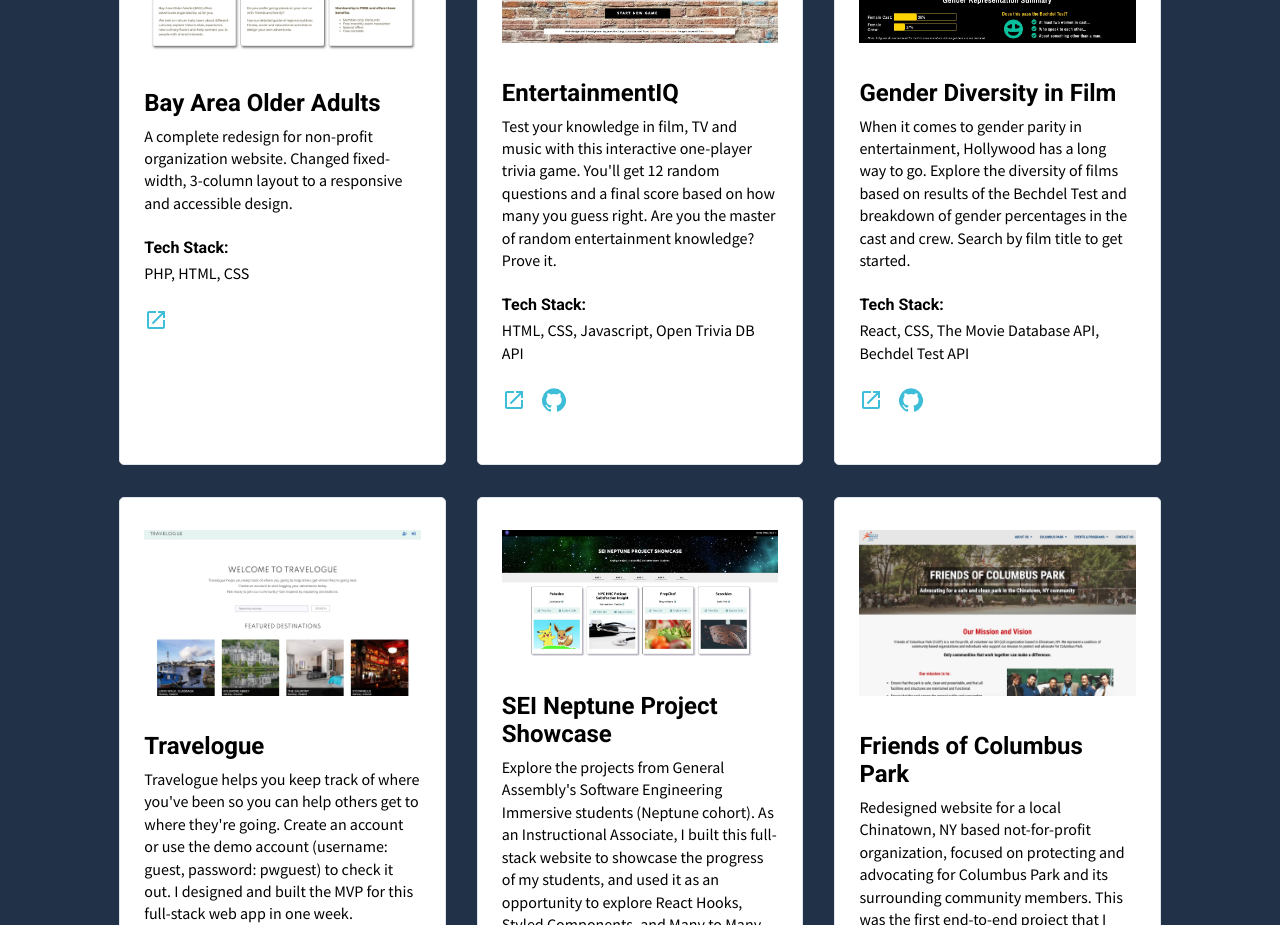
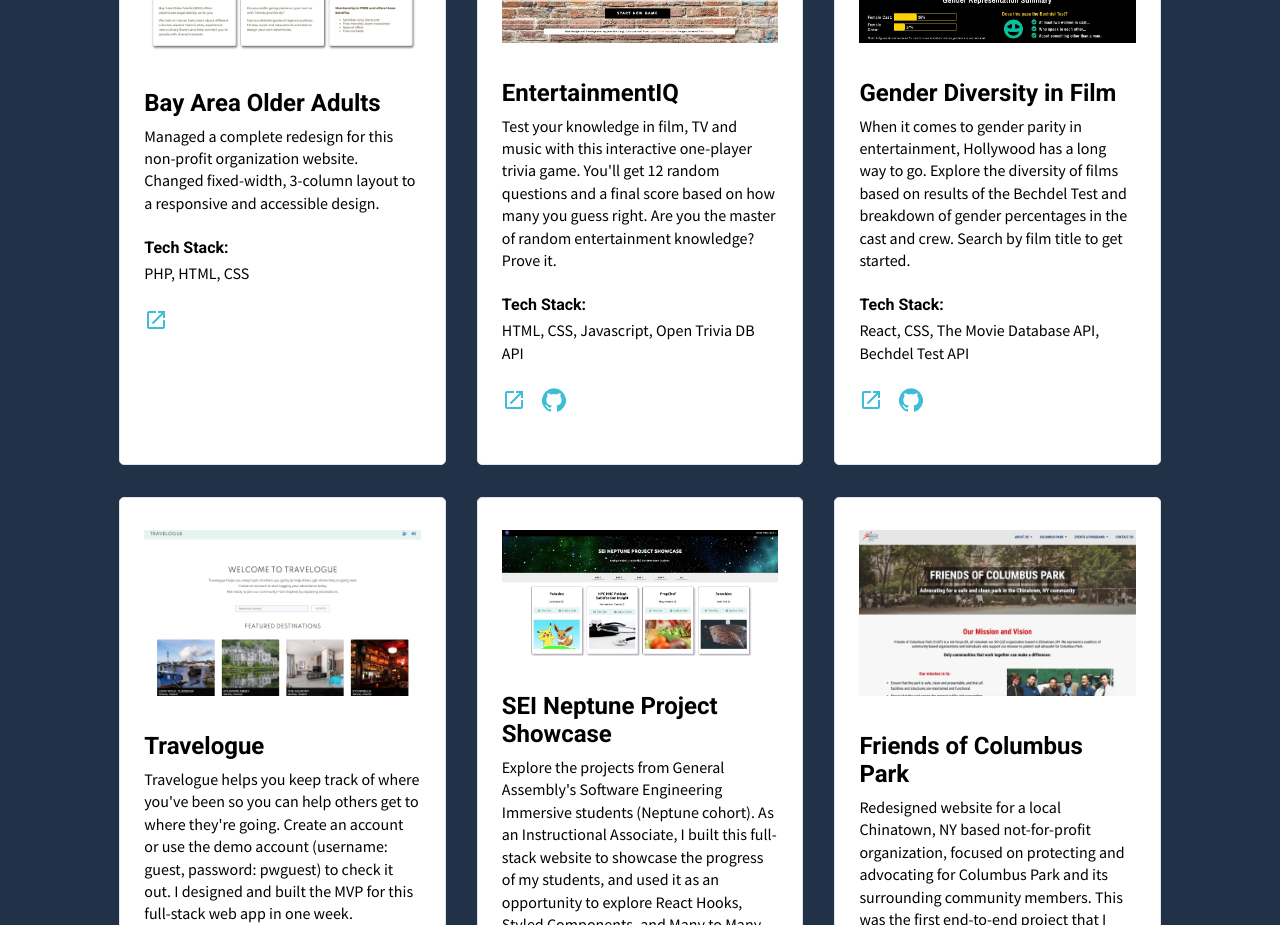
Before and after one commit to jngong/portfolio, a React (Create React App) app: page / in a window 1280 px wide. Shown: the part 2040-2965 px from the top of the page. Built offline with nearby package versions, Linux system fonts and the light colour scheme; some icons are missing; a web font is replaced by a local one.

Commit message:
updated description

```diff
--- a/src/data/projects.js
+++ b/src/data/projects.js
@@ -10,7 +10,7 @@ export const projectData = [
     title: "Bay Area Older Adults",
     tech_stack: "PHP, HTML, CSS",
     overview:
-      "A complete redesign for non-profit organization website. Changed fixed-width, 3-column layout to a responsive and accessible design.",
+      "Managed a complete redesign for this non-profit organization website. Changed fixed-width, 3-column layout to a responsive and accessible design.",
     features: "Responsive layout, cross-browser compatibility",
     image: BAO,
     site_link: "https://www.bayareaolderadults.org/",
```
